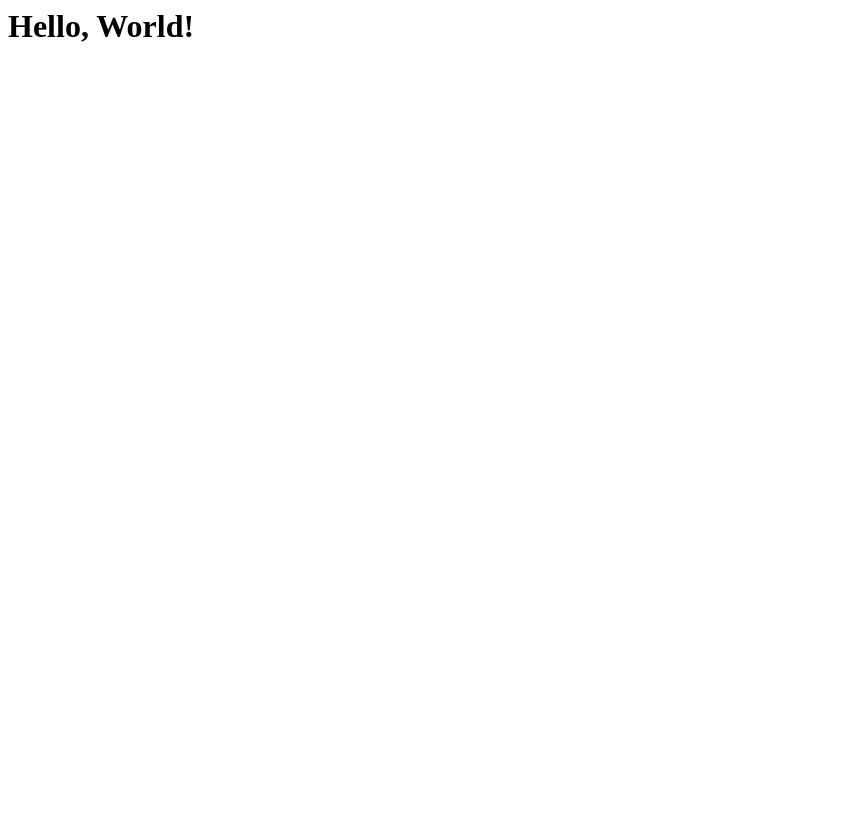
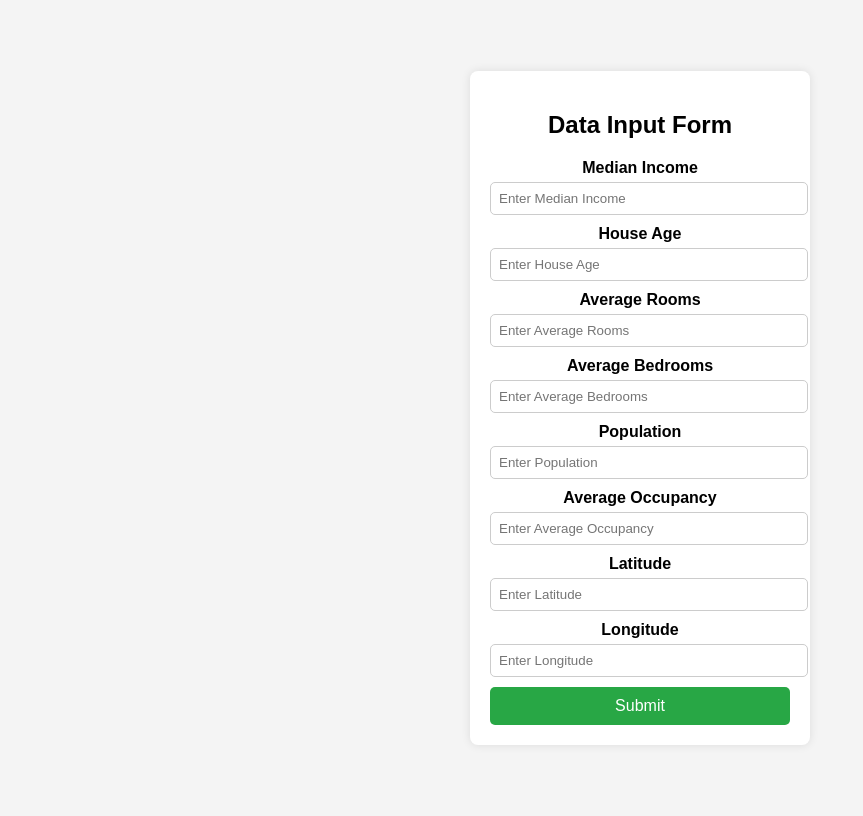
Before and after one commit to dipubiswas1303/housepricing, a Flask app: page / in a window 1280 px wide. Before the commit the part shown is almost empty. Shown: the whole page, without its empty margins (0-863 px from the left). Before the commit the page ends 42 px from the top, so only its background shows below. Run offline with Flask 3, Linux system fonts and the light colour scheme; parts of the project's set-up code (start-up, migrations or seed data) failed here and were passed over.

Commit message:
web is working

```diff
--- a/app.py
+++ b/app.py
@@ -27,5 +27,19 @@ def predict_api():
     print(output)
     return jsonify({'prediction': output[0]})
 
+@app.route('/predict', methods = ['POST', 'GET'])
+def predict():
+    if request.method == 'POST':
+        data =[float(x) for x in request.form.values()]
+        final_input = scalar.transform(np.array(data).reshape(1, -1))
+        print(final_input)
+
+        output = model.predict(final_input)[0]
+        print(data)
+
+        return render_template('home.html', prediction_text = "The house price prediction is {}".format(output))
+    else:
+        return render_template('home.html')
+
 if __name__ == '__main__':
     app.run(debug=True)
--- a/templates/home.html
+++ b/templates/home.html
@@ -1,3 +1,97 @@
-<h1>
-    Hello, World!
-</h1>
+<!DOCTYPE html>
+<html lang="en">
+<head>
+    <meta charset="UTF-8">
+    <meta name="viewport" content="width=device-width, initial-scale=1.0">
+    <title>Data Form</title>
+    <style>
+        body {
+            font-family: Arial, sans-serif;
+            display: flex;
+            justify-content: center;
+            align-items: center;
+            height: 100vh;
+            background-color: #f4f4f4;
+            flex-direction: column;
+        }
+        .form-container {
+            background: #fff;
+            padding: 20px;
+            border-radius: 8px;
+            box-shadow: 0 0 10px rgba(0, 0, 0, 0.1);
+            width: 300px;
+            text-align: center;
+        }
+        h2 {
+            text-align: center;
+        }
+        label {
+            font-weight: bold;
+        }
+        input {
+            width: 100%;
+            padding: 8px;
+            margin: 5px 0 10px;
+            border: 1px solid #ccc;
+            border-radius: 5px;
+        }
+        button {
+            width: 100%;
+            padding: 10px;
+            background: #28a745;
+            color: white;
+            border: none;
+            border-radius: 5px;
+            cursor: pointer;
+            font-size: 16px;
+        }
+        button:hover {
+            background: #218838;
+        }
+        .result {
+            margin-top: 20px;
+            font-size: 18px;
+            color: #333;
+        }
+    </style>
+</head>
+<body>
+    <div class="form-container">
+        <h2>Data Input Form</h2>
+        <form action="/predict" method="POST">
+            <label for="MedInc">Median Income</label>
+            <input type="number" step="any" id="MedInc" name="MedInc" placeholder="Enter Median Income" required>
+
+            <label for="HouseAge">House Age</label>
+            <input type="number" step="any" id="HouseAge" name="HouseAge" placeholder="Enter House Age" required>
+
+            <label for="AveRooms">Average Rooms</label>
+            <input type="number" step="any" id="AveRooms" name="AveRooms" placeholder="Enter Average Rooms" required>
+
+            <label for="AveBedrms">Average Bedrooms</label>
+            <input type="number" step="any" id="AveBedrms" name="AveBedrms" placeholder="Enter Average Bedrooms" required>
+
+            <label for="Population">Population</label>
+            <input type="number" step="any" id="Population" name="Population" placeholder="Enter Population" required>
+
+            <label for="AveOccup">Average Occupancy</label>
+            <input type="number" step="any" id="AveOccup" name="AveOccup" placeholder="Enter Average Occupancy" required>
+
+            <label for="Latitude">Latitude</label>
+            <input type="number" step="any" id="Latitude" name="Latitude" placeholder="Enter Latitude" required>
+
+            <label for="Longitude">Longitude</label>
+            <input type="number" step="any" id="Longitude" name="Longitude" placeholder="Enter Longitude" required>
+
+            <button type="submit">Submit</button>
+        </form>
+
+        <!-- Prediction Result -->
+        {% if prediction_text %}
+        <div class="result">
+            <strong>{{ prediction_text }}</strong>
+        </div>
+        {% endif %}
+    </div>
+</body>
+</html>
```
Also changed, not shown: 1 other file.
